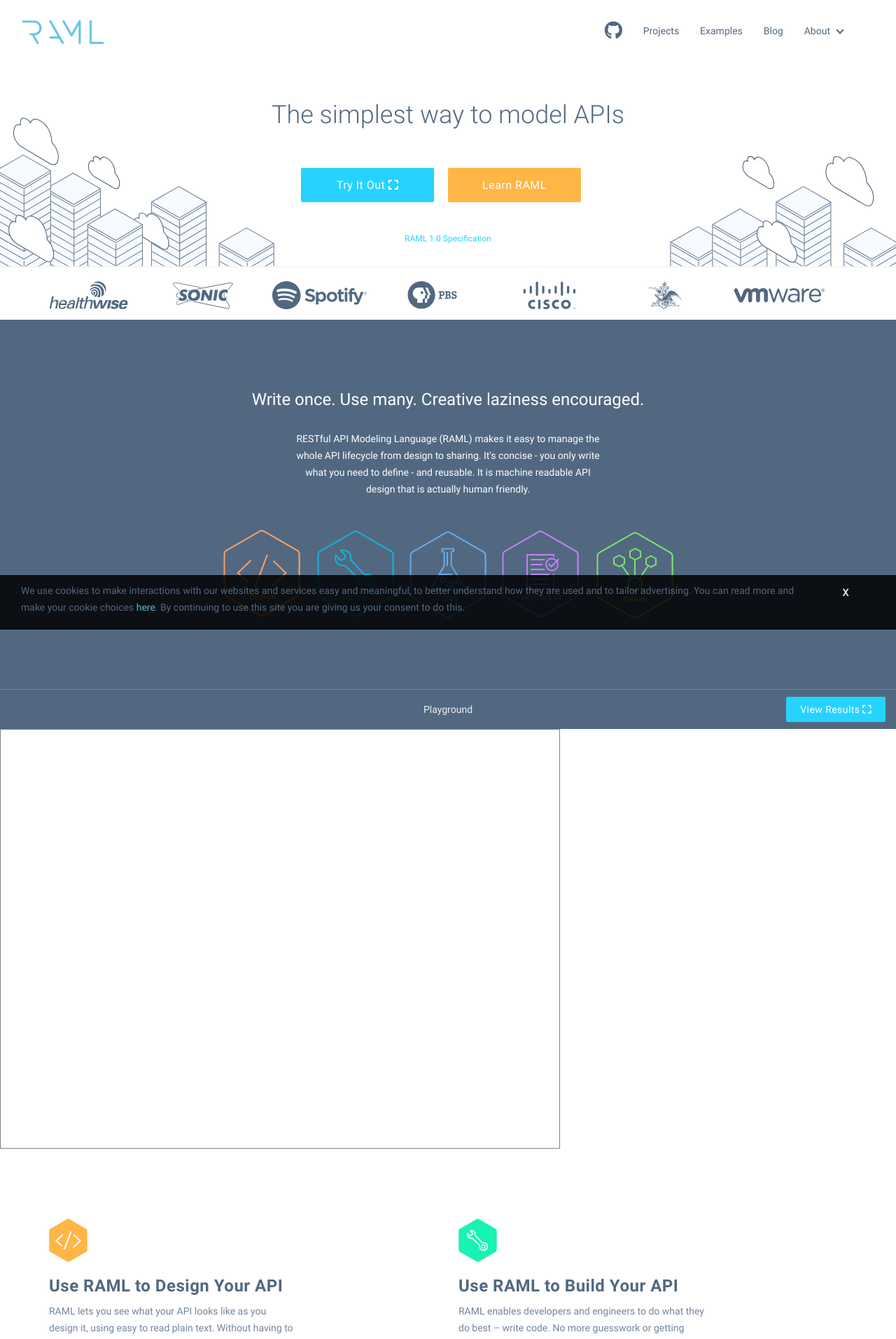
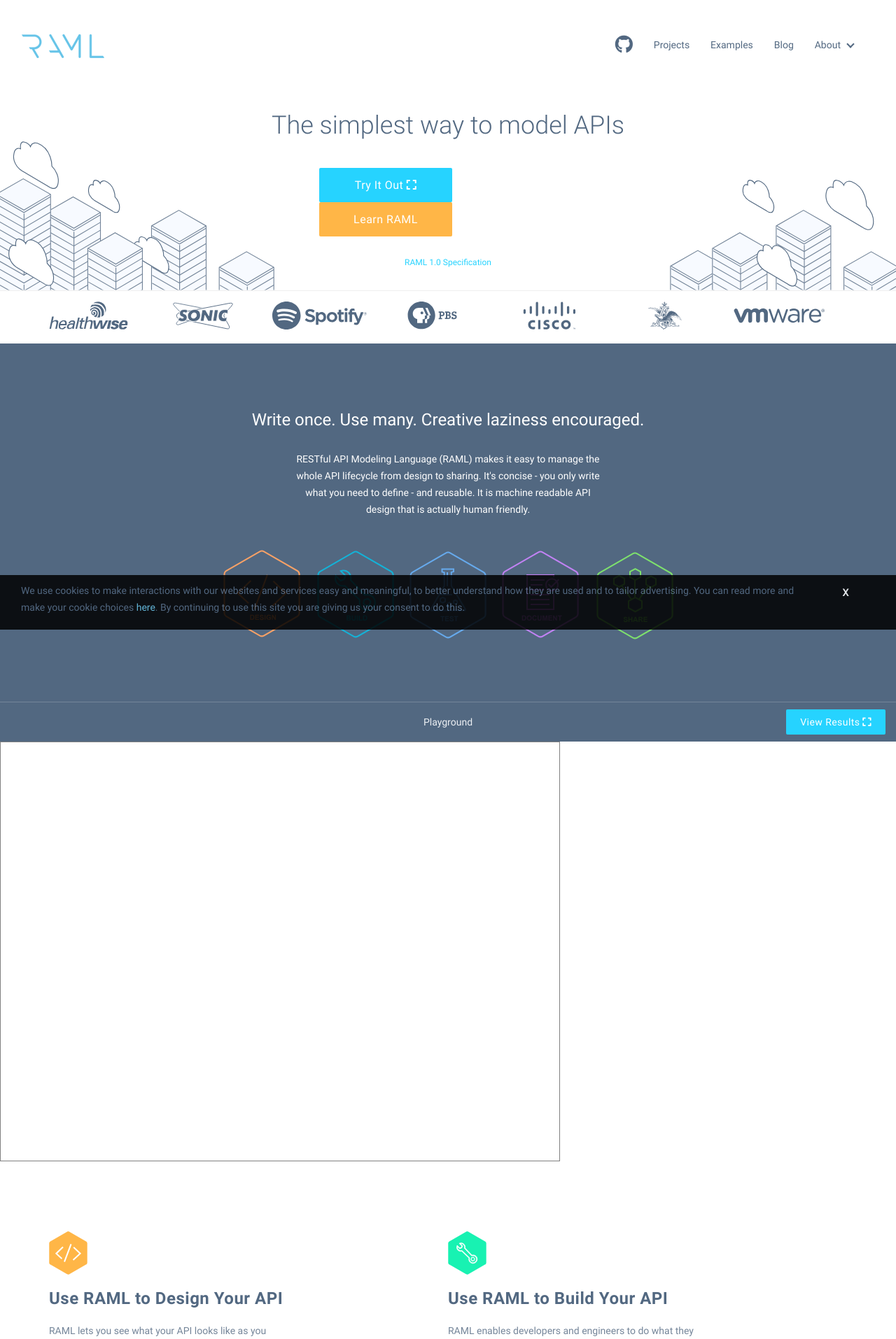
Before and after one commit to raml-org/raml-org, a Jekyll site: the page built from index.html, in a window 1280 px wide. Shown: the top 1914 px of the page at 70% size. Built offline with Jekyll 4.4.1, drawn with Linux system fonts in a browser that asks for light colours; nearby versions of some CDN libraries; a script that is not in the unit is left out.

Commit message:
task 281896970 updated home page styling

```diff
--- a/_includes/homepage_top.html
+++ b/_includes/homepage_top.html
@@ -13,4 +13,4 @@
         </div>
     </div>
 </section>
-<hr style="margin-top: 0;">
+<hr style="margin-top: 0;margin-bottom: 15px;">
--- a/css/style.scss
+++ b/css/style.scss
@@ -94,7 +94,7 @@
 
 header{
   .navbar-inverse{
-    background-color: transparent;border-color:transparent;padding: 20px 30px;
+    background-color: transparent;border-color:transparent;padding: 40px 30px 20px;
     @media(max-width: 767px){
       padding: 20px 0;margin-bottom: 0;
       .navbar-collapse{
@@ -210,7 +210,7 @@
         }
       }
     }
-    #myNavbar{border-color: transparent;}
+    #myNavbar{border-color: transparent;padding: 0;}
   }
 }
 
@@ -221,7 +221,7 @@
   background-position: bottom;
   .tophead-content{
     h1{
-      margin-top: 35px;color: $slate-gray;
+      margin-top: 30px;color: $slate-gray;
         @media(max-width: 767px){
           font-size: 18px;line-height: 25px;margin-top: 10px;
         }
@@ -230,7 +230,7 @@
       font-size: 12px; color:$sky-blue;margin-bottom: 28px;
     }
     .buttons{
-      margin: 55px auto 40px;
+      margin: 40px auto 25px;
       text-align: center;
       width: 420px;
       @media(max-width: 767px){
@@ -238,7 +238,7 @@
         margin: 30px auto 30px;
       }
       a{
-        border: 0px solid;border-radius: 2px; background-color:$sky-blue;color: #fff;padding: 15px 25px;font-size: 16px;letter-spacing: 0.5px;line-height: 19px; text-decoration: none;margin-right: 20px;width: 190px;display: block;float: left;
+        border: 0px solid;border-radius: 2px; background-color:$sky-blue;color: #fff;padding: 15px 25px;font-size: 16px;letter-spacing: 0.5px;line-height: 19px; text-decoration: none;margin-left: 26px;width: 190px;display: block;float: left;
         @media(max-width: 767px){
           width: 190px;display: block;margin:0 auto;margin-bottom: 15px;float: none;
         }
@@ -251,7 +251,7 @@
   .logo {
     width: 14%;
     float: left;
-    margin-bottom: 15px;
+    margin-bottom: 20px;
     @media(max-width: 767px){
       width:33.33%;
       img{
@@ -264,7 +264,7 @@
 
 
 #content-bg-color{
-  background-color: $slate-gray;color:#fff;padding: 80px 0 96px;
+  background-color: $slate-gray;color:#fff;padding: 75px 0 85px;
     @media(max-width: 767px){
       padding: 30px 0 50px;
     }
@@ -325,7 +325,7 @@
     padding: 0 15px;
   }
   h3{
-    letter-spacing: 0.5px;font-family: 'Roboto-Bold';color: $slate-gray;font-size: 24px;width: 353px;line-height: 28px;
+    letter-spacing: 0.5px;font-family: 'Roboto-Bold';color: $slate-gray;font-size: 24px;width: 353px;line-height: 28px;margin-bottom: 20px;
     @media(max-width: 767px){
       width: 100%;
       font-size: 16px;
@@ -381,7 +381,7 @@
     font-size: 14px;line-height: 22px;
   }
   .bdr{
-    border:0px solid;width: 391px;padding: 30px;border-radius: 2px;margin-top: 142px;background-color: #F7FAFF;
+    border:0px solid;width: 350px;padding: 30px;border-radius: 2px;margin-top: 142px;background-color: #F7FAFF;
       @media(max-width: 767px){
         width: 100%!important;margin-top: 50px;padding: 20px;
       }
@@ -390,9 +390,10 @@
       color: $slate-gray;
       font-size: 24px;
       line-height: 28px;
+      font-family: 'Roboto-Bold';
     }
     p{
-      width: 100%;margin-bottom: 20px;
+      width: 100%;margin-bottom: 20px;font-family: 'Roboto-Light';
     }
     a{
       font-size: 16px;line-height: 19px;letter-spacing: 0.5px;border:0px solid;border-radius: 2px;background-color: $sky-blue;width: 220px; color: #fff;display: block;padding: 20px;text-align: center;
@@ -405,12 +406,12 @@
     }
   }
   .block-quote{
-    width: 480px;margin: 140px auto;
+    width: 480px;margin: 80px auto 120px;
     @media(max-width: 767px){
           width: 100%;margin: 0;padding-bottom: 30px;
         }
     h1{
-      font-size: 24px;line-height: 36px;color: $slate-gray;position: relative;text-align: center;
+      font-size: 24px;line-height: 36px;color: $slate-gray;position: relative;text-align: center;margin-bottom: 20px;
         @media(max-width: 767px){
           font-size: 14px;line-height: 28px;padding: 50px 37px 0;margin: 0;
         }
@@ -421,7 +422,6 @@
       color: $light-gray;
       font-size: 16px;
       margin-bottom: 0;
-      font-family: 'Roboto-Bold';
     }
     span{
       display: block;
@@ -446,7 +446,7 @@
 }
 
 .footer-sec{
-  padding: 0 30px;
+  padding: 10px 30px;
       @media(max-width: 767px){
         padding: 0 20px;
         .footer-menu{
--- a/index.html
+++ b/index.html
@@ -68,7 +68,7 @@
           <p>RAML lets you see what your API looks like as you design it, using easy to read plain text. Without having to write a single line of code you can not only perfect your API design, but also create a fully functional mock for customers, partners, or even your own internal engineers to review and build off of. </p>
           <a class="more-btn orange" href="#">Learn More</a>
         </div>
-        <div class="col-md-6 col-sm-6">
+        <div class="col-md-6 col-sm-6 padd_00">
           <a href=""><img src="images/build-raml.svg" class="build"></a>
           <h3>Use RAML to Build Your API</h3>
           <p>RAML enables developers and engineers to do what they do best – write code. No more guesswork or getting halfway through your API only to realize the design doesn’t work or is inconsistent. You can also reduce your time to market (and bug based headaches) by using the many tools available to help you generate the general structure of your API from your RAML files. </p>
```
